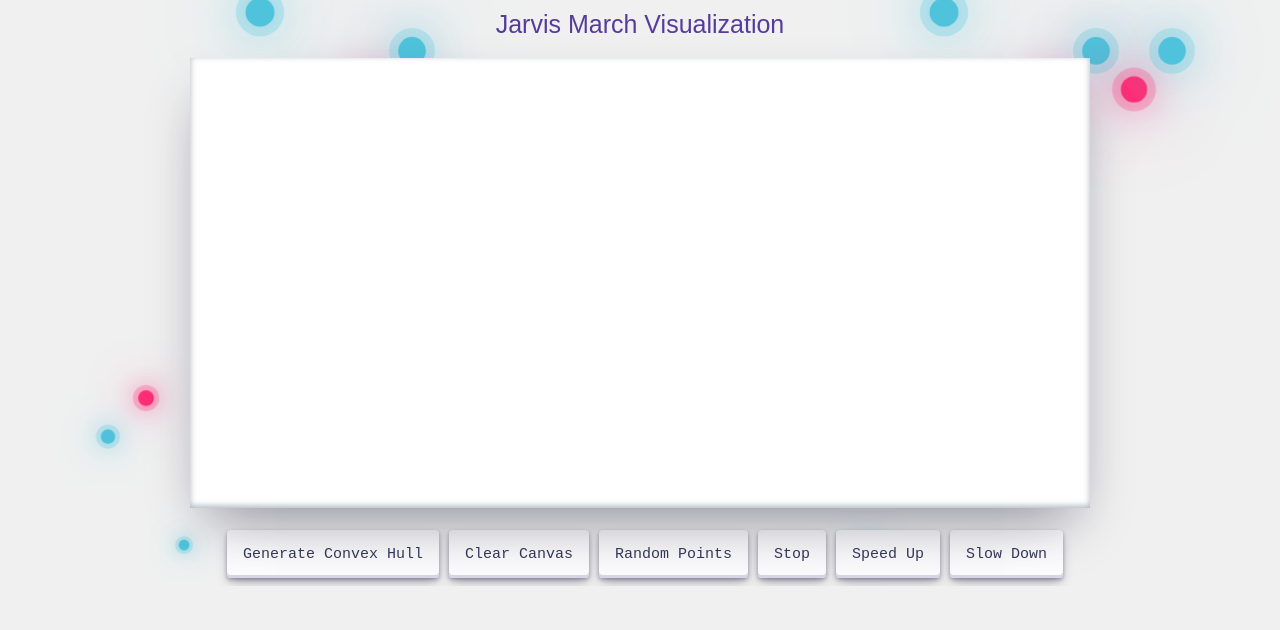
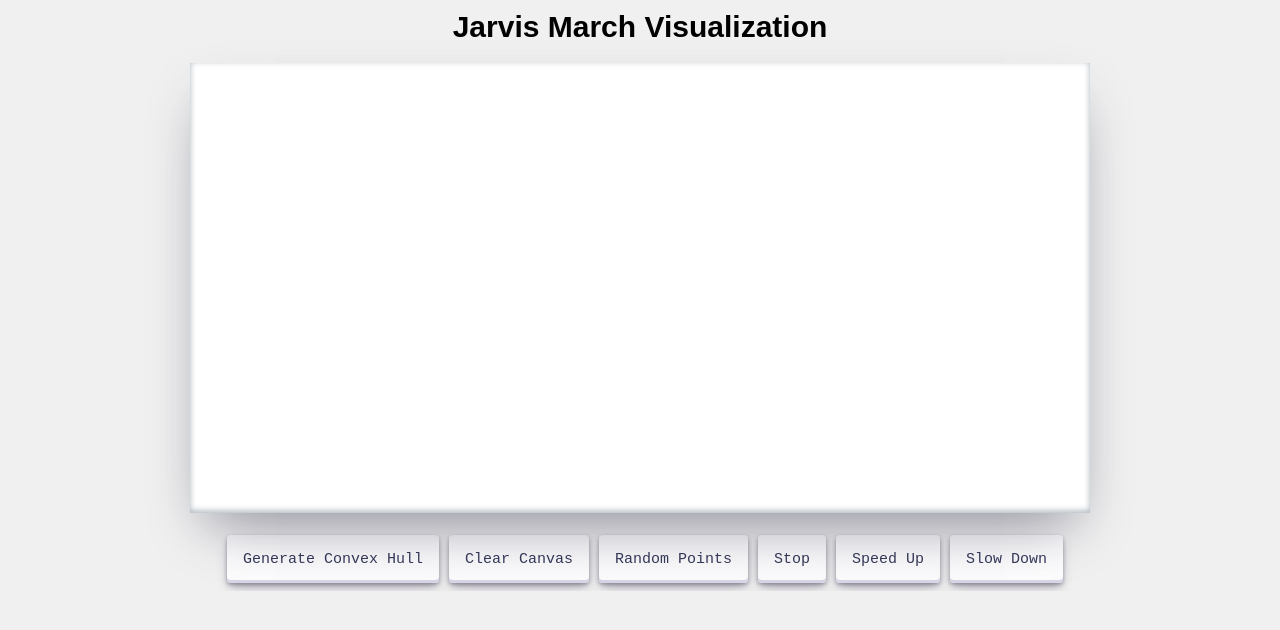
Before and after one commit to pavas23/Convex-Hull, a React (Create React App) app in the folder client/: page /Jarvis-March-Visualization in a window 1280 px wide. Shown: the top 630 px of the page. Built offline with nearby package versions, Linux system fonts and the light colour scheme.

Commit message:
removed bubbles from jarvis march :(

```diff
--- a/client/src/components/JarvisMarch.jsx
+++ b/client/src/components/JarvisMarch.jsx
@@ -271,7 +271,7 @@ function JarvisMarch() {
     <div className="App">
 
       <h1 className="title">Jarvis March Visualization</h1>
-      <div className="bubbles">
+      {/* <div className="bubbles">
         <span style={{"--i":11}}></span>
         <span style={{"--i":12}}></span>
         <span style={{"--i":31}}></span>
@@ -305,7 +305,7 @@ function JarvisMarch() {
 
 
 
-      </div>
+      </div> */}
      <canvas
         id="canvas"
         width="800"
--- a/client/src/css/JarvisMarch.css
+++ b/client/src/css/JarvisMarch.css
@@ -91,9 +91,9 @@ canvas {
 
 .title {
   font-family: "Goudy Bookletter 1911", sans-serif;
-  font-size: 25px;
-  font-weight: 500;
-  color: #553c9a;
+  font-size: 30px;
+  font-weight: 700;
+  color: #000000;
   margin-bottom: 0.5%;
   margin-top: 0.8%;
   z-index: 1;
```
